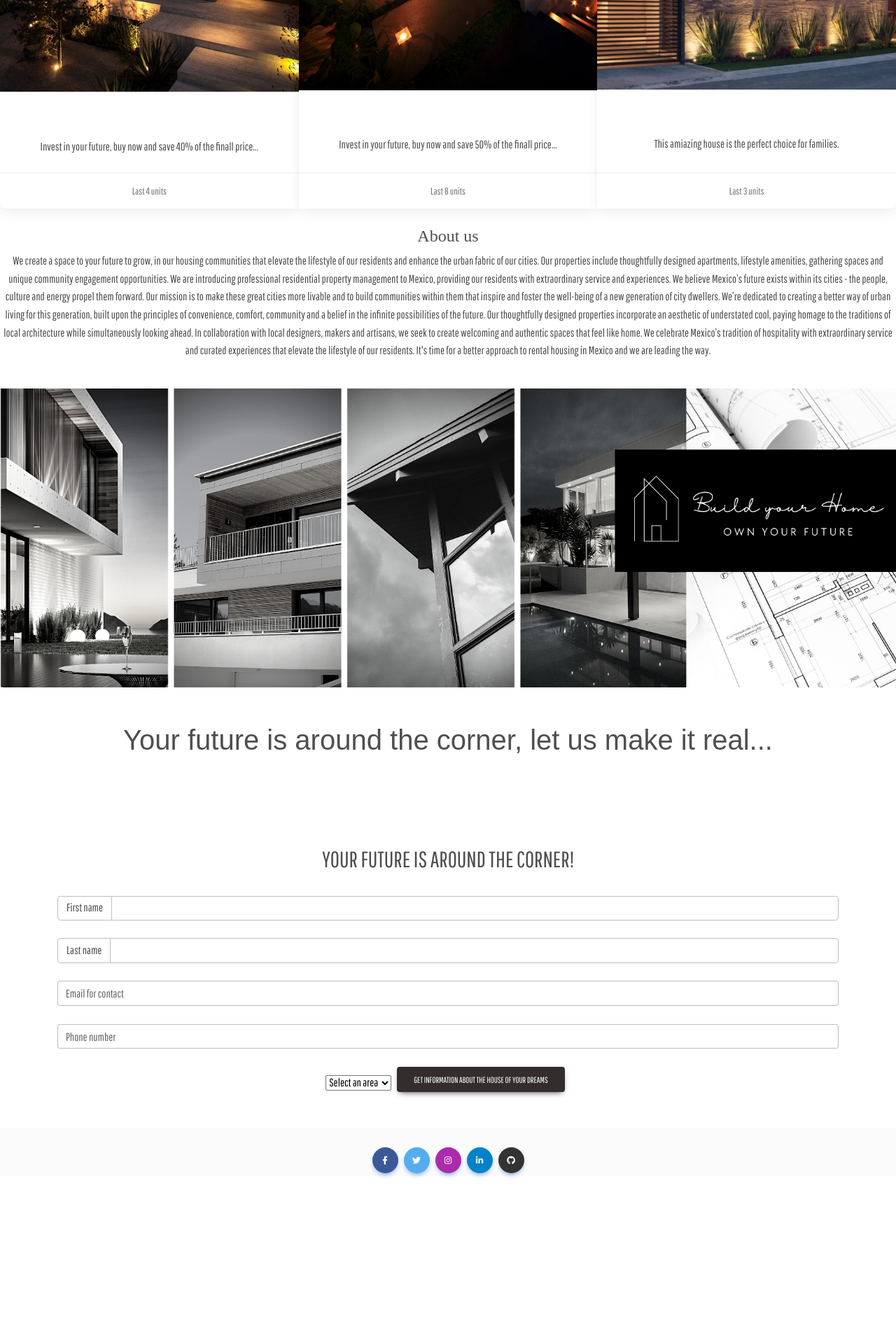
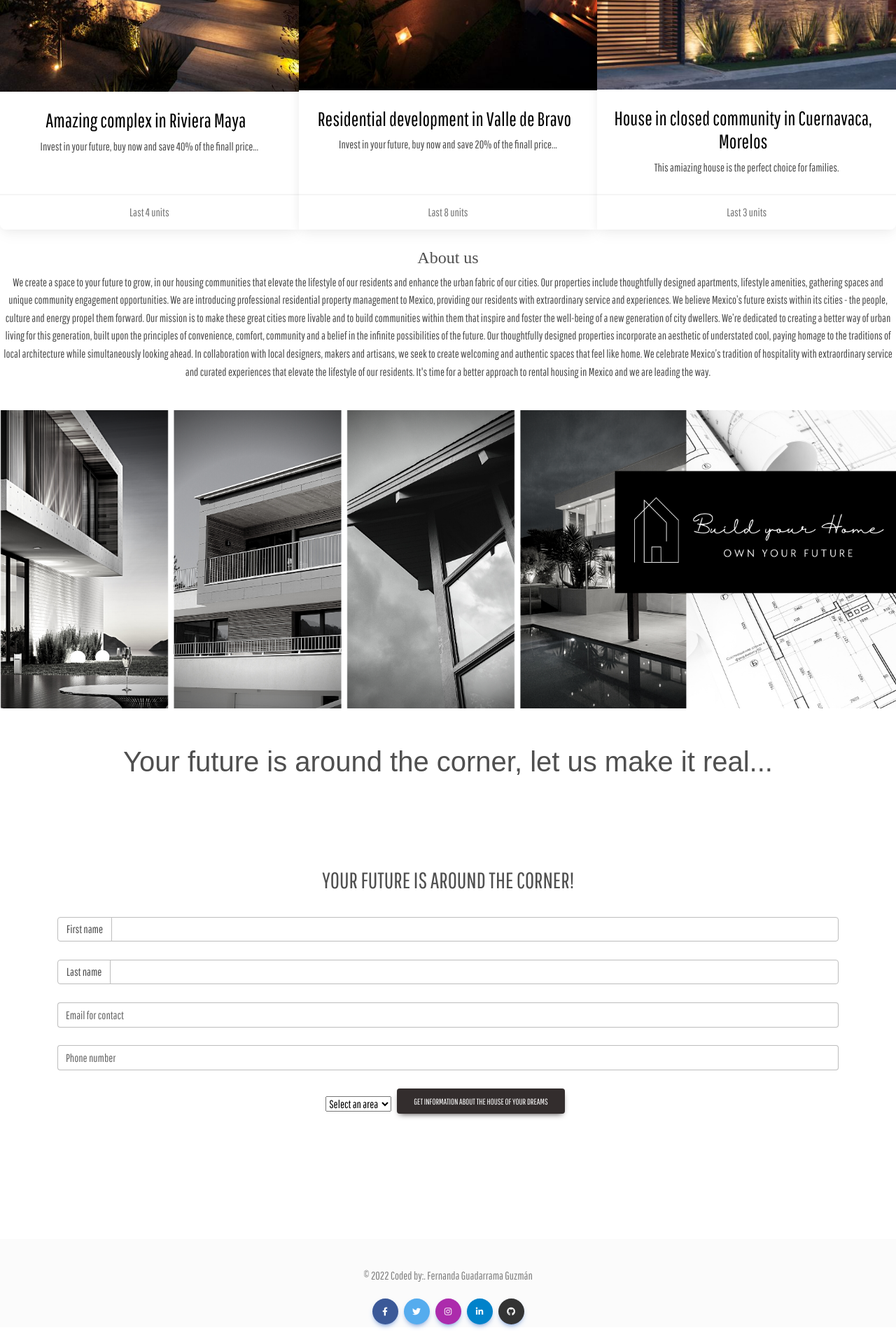
Before and after one commit to fernandaGuadarrama/Final-Project-Client, a React (Create React App) app: page / in a window 1280 px wide. Shown: the part 1325-3245 px from the top of the page at 70% size. Before the commit the page ends 3029 px from the top, so only its background shows below. Built offline with nearby package versions, Linux system fonts and the light colour scheme; no server answers; a web font is replaced by a local one.

Commit message:
Last commit before deploy: admin viewsetc

```diff
--- a/src/App.js
+++ b/src/App.js
@@ -24,7 +24,8 @@ import Addproperty from "./pages/Addproperty"
 export default function App() {
   const [user, setUser] = useState(null);
   const [isLoading, setIsLoading] = useState(true);
-  //const de requestInfo
+
+  const [addproperty, setLP] = useState(null);
   const [requestInfo, setRequestInfo] = useState(null);
 
 
@@ -80,7 +81,7 @@ export default function App() {
         <Route path="/" element= {<HomePage requestInfo={requestInfo}  user={user} />}/>
         <Route path= "/auth/login" element={<LogIn authenticate={authenticate}/>} />
         <Route path="/auth/signup" element={<Signup authenticate={authenticate}/>}/>
-        <Route path="/properties" element={<Properties user={user}/>}/>
+        <Route path="/properties" element={<Properties user={user} addproperty={addproperty}/>}/>
         <Route path="/profile" element={<Profile user={user}/>} />
         <Route path="/property1" element={<Property1/>}/>
         <Route path="/admin" element={<Admin/>}/>
--- a/src/components/Navbar/Footer.jsx
+++ b/src/components/Navbar/Footer.jsx
@@ -9,8 +9,14 @@ import {
 
 export default function Footer() {
   return (
-    <MDBFooter className='bg-light text-center text-white' style={{position:"relative", bottom:"0", width:"100vw"}}>
+    <MDBFooter className='bg-light text-center text-white' style={{position:"relative", bottom:"0", width:"100vw", marginTop:"10%"}}>
       <div className='container p-4 pb-0'>
+      <div className='text-center p-3' style={{color:"GrayText"}}>
+        © 2022 Coded by:
+        <a style={{color:"GrayText"}}>
+          . Fernanda Guadarrama Guzmán
+        </a>
+      </div>
         <section className='mb-4'>
           <a
             className='btn btn-primary btn-floating m-1'
--- a/src/pages/Addproperty.jsx
+++ b/src/pages/Addproperty.jsx
@@ -13,43 +13,40 @@ import { MDBInput,
 export default function Addproperty() {
   const [property, setProperty ] = useState("")
   const [progress, setProgress] = useState("")
-  const [photo, setPhoto ] = useState("")
+  const [photos, setphotos ] = useState("")
   const [title, setTitle ] = useState("")
   const [location, setLocation ] = useState("")
   const [description, setDescription ] = useState("")
 
 
   const sendData = () => {
-    const Data={property, progress, photo, title, location, description}
-    console.log(Data)
-    fetch(`${process.env.REACT_APP_SERVER_URL}/request/`, {
+
+    fetch(`${process.env.REACT_APP_SERVER_URL}/Addproperty`, {
       method: "POST",
-
-      body: JSON.stringify(Data),
+      headers: {
+        "Content-Type": "application/json",
+      },
+      body: JSON.stringify({property, progress, photos, title, location, description}),
     })
-    .then((datos)=> console.log(datos.json()))
-
-    .then((data) => {
-      console.log(data)
-      setProperty(data);
-      setPhoto(data);
-      setTitle(data);
-      setLocation(data);
-      setDescription(data);
-    })
-    .catch(console.log)
+    .then((datos)=> datos.json())
+    .then(console.log)
+    .catch(console.log);
   }
-
-
-
   return (
     <>
     <br/>
     <h2>Add a property:</h2>
     <br/>
     <div className="container-md" >
-        <MDBInputGroup textBefore='Property'>
-      <input className='form-control' type='text' name="property" value={property} onChange={ (e) => setProperty(e.target.value)}/>
+    <MDBInputGroup className='mb-3' textBefore='Select an area' width="100wv">
+    <select onChange={ (e) => setProperty(e.target.value)} value={property}>
+        <option>Select an area</option>
+        <option value={"Nuevo Vallarta"}>Nuevo Vallarta</option>
+        <option value={"Riviera Maya"}>Riviera Maya</option>
+        <option value={"Mexico City"}>Mexico City</option>
+        <option value={"Morelos"}>Morelos</option>
+        <option value={"Valle de Bravo"}>Valle de Bravo</option>
+      </select>
       </MDBInputGroup>
       <br/>
       <MDBInput label='Title' id='typePhone' type='text' name="title" value={title} onChange={ (e) => setTitle(e.target.value)}/>
@@ -58,7 +55,7 @@ export default function Addproperty() {
       <input className='form-control' type='text' name="progress" value={progress} onChange={ (e) => setProgress(e.target.value)} />
     </MDBInputGroup>
     <br/>
-     <MDBInput label='Url photo' id='E-mail' type='text' name="photo" value={photo} onChange={ (e) => setPhoto(e.target.value)}/>
+     <MDBInput label='Url photos' id='E-mail' type='text' name="photos" value={photos} onChange={ (e) => setphotos(e.target.value)}/>
       <br />
       <MDBInput label='Location' id='typePhone' type='text' name="location" value={location} onChange={ (e) => setLocation(e.target.value)}/>
       <br/>
@@ -67,5 +64,5 @@ export default function Addproperty() {
       </MDBBtn>
     </div>
     </>
-  );
+  )
 }
--- a/src/pages/Admin.jsx
+++ b/src/pages/Admin.jsx
@@ -1,6 +1,5 @@
   import React from 'react';
   import { useState, useEffect } from "react";
-  import { Link } from "react-router-dom";
   import "../App.css";
   import {
   MDBCard,
--- a/src/pages/Profile.jsx
+++ b/src/pages/Profile.jsx
@@ -10,6 +10,8 @@ import { MDBIcon,
   MDBCardText,
   MDBCardHeader,
   MDBCardFooter,
+  MDBAccordion,
+  MDBAccordionItem
  } from 'mdb-react-ui-kit';
 
 
@@ -17,9 +19,11 @@ const Profile= (props) => {
    const {user} = props;
     let username=" ";
     let profilePic=" ";
+    let role="";
    if (user){
      username=user.username
      profilePic=user.profilePic
+     role=user.role;
    }
   return (
     <>
@@ -30,6 +34,7 @@ const Profile= (props) => {
   <div className="container py-5 h-100">
     <div className="row d-flex justify-content-center align-items-center h-100">
       <div className="col col-lg-9 col-xl-7">
+
         <div className="card">
           <div className="rounded-top text-white d-flex flex-row" style={{background:"#000", height:"200px"}}>
             <div className="ms-4 mt-5 d-flex flex-column" style={{width: "150px"}}>
@@ -42,10 +47,18 @@ const Profile= (props) => {
               </button>
             </div>
             <div className="ms-3" style={{marginTop: "130px"}}>
-              <p>Welcome {username}</p>
+            <ul style= {{lineHeight: "1.2",  listStyle:"none", color:"white"}}>
+              <li><h7 style= {{fontSize: "x-large", color:"white"}}> Welcome </h7></li>
+              <li><h5>{username}</h5></li>
+            </ul>
+              {role == "user" &&(
               <p>Own your future</p>
+                  )
+                }
             </div>
           </div>
+          {role == "user" &&(
+            <>
               <div className="p-4 text-black" style={{backgroundColor: "#f8f9fa"}}>
                 <div className="d-flex justify-content-end text-center py-1">
 
@@ -70,6 +83,9 @@ const Profile= (props) => {
           {/* Progress shown as cards for each property */}
                 <h5>Progress of your properties...</h5>
                 <br/>
+                <MDBAccordion initialActive={1}>
+      <MDBAccordionItem collapseId={1} headerTitle='Nuevo Vallarta'>
+
                 <MDBCard alignment='center'>
           <MDBCardHeader><h2>Nuevo Vallarta</h2></MDBCardHeader>
           <MDBCardBody>
@@ -85,8 +101,10 @@ const Profile= (props) => {
           </MDBCardBody>
           <MDBCardFooter className='text-muted'>Updated: 10 days ago</MDBCardFooter>
         </MDBCard>
+        </MDBAccordionItem>
         <br/>
         <br/>
+        <MDBAccordionItem collapseId={2} headerTitle='Valle de Bravo'>
                 <MDBCard alignment='center'>
           <MDBCardHeader><h2>Valle de Bravo</h2></MDBCardHeader>
           <MDBCardBody>
@@ -102,7 +120,8 @@ const Profile= (props) => {
           </MDBCardBody>
           <MDBCardFooter className='text-muted'>Updated: 20 days ago</MDBCardFooter>
         </MDBCard>
-
+        </MDBAccordionItem>
+        </MDBAccordion>
 
                 <br/>
                 <div className="d-flex justify-content-between align-items-center mb-4">
@@ -130,6 +149,13 @@ const Profile= (props) => {
                   </div>
                 </div>
               </div>
+            </>
+          )}
+          {role == "admin" &&(
+            <>
+
+            </>
+          )}
         </div>
       </div>
     </div>
--- a/src/pages/Properties.jsx
+++ b/src/pages/Properties.jsx
@@ -1,5 +1,7 @@
 import React from 'react';
-
+import { useState, useEffect } from "react";
+  import { Link } from "react-router-dom";
+  import "../App.css";
 import {
   MDBFooter,
   MDBContainer,
@@ -7,10 +9,29 @@ import {
   MDBRow,
   MDBIcon,
 } from 'mdb-react-ui-kit';
-import {  Link } from 'react-router-dom';
 
 export default function Properties(props) {
-  const {user} = props;
+  const [listProperties, setLP] = useState([]);
+  const { user } = props;
+  useEffect(() => {
+      //Conect with the server (post)
+      fetch(`${process.env.REACT_APP_SERVER_URL}/Addproperty`)
+        .then((Data) => Data.json())
+        .then((properties) => {
+          setLP(properties);
+        })
+        .catch(console.log);
+    }, [ ]);
+    return (
+      <div>
+      <br/>
+      <br/>
+        <h1>Information requests</h1>
+        <br/>
+        <br/>
+        {listProperties.map((Data) => {
+
+
   return (
     <>
     <MDBCol>
@@ -149,5 +170,10 @@ export default function Properties(props) {
    </div>
   </MDBCol>
     </>
-  );
-}
+    );
+        })}
+
+
+      </div>
+      )
+    }
--- a/src/pages/cards.jsx
+++ b/src/pages/cards.jsx
@@ -5,35 +5,35 @@ export default function Cards() {
           <div className="card">
               <img src="/images/house1.jpg" className="card-img-top" alt="House1"/>
               <div className="card-body">
-                <h3 className="card-title">Amazing house in Morelos</h3>
+                <h3 className="card-title"style={{color: 'black'}}>Amazing complex in Riviera Maya</h3>
                 <p className="card-text">
                     Invest in your future, buy now and save 40% of the finall price...
                 </p>
             </div>
             <div className="card-footer">
-              <small className="text-muted">Last 4 units</small>
+              <medium className="text-muted">Last 4 units</medium>
             </div>
           </div>
           <div className="card">
             <img src="/images/house2.jpg" className="card-img-top" alt="Palm Springs Road"/>
             <div className="card-body">
-              <h3 className="card-title">incredible house in Pedregal</h3>
-              <p className="card-text">Invest in your future, buy now and save 50% of the finall price...</p>
+              <h3 className="card-title" style={{color: 'black'}}>Residential development in Valle de Bravo</h3>
+              <p className="card-text">Invest in your future, buy now and save 20% of the finall price...</p>
             </div>
             <div className="card-footer">
-              <small className="text-muted">Last 8 units</small>
+              <medium className="text-muted">Last 8 units</medium>
             </div>
           </div>
           <div className="card">
             <img src="/images/house4.jpg" className="card-img-top" alt="Los Angeles Skyscrapers"/>
             <div className="card-body">
-              <h3 className="card-title">House in closed community in Santa Fé</h3>
+              <h3 className="card-title"style={{color: 'black'}}>House in closed community in Cuernavaca, Morelos</h3>
               <p className="card-text">
                 This amiazing house is the perfect choice for families.
               </p>
             </div>
             <div className="card-footer">
-              <small className="text-muted">Last 3 units</small>
+              <medium className="text-muted">Last 3 units</medium>
             </div>
           </div>
         </div>
```
Also changed, not shown: src/pages/Form.jsx (+6 -21 lines). Lines whose indentation alone changed are shown as unchanged.
